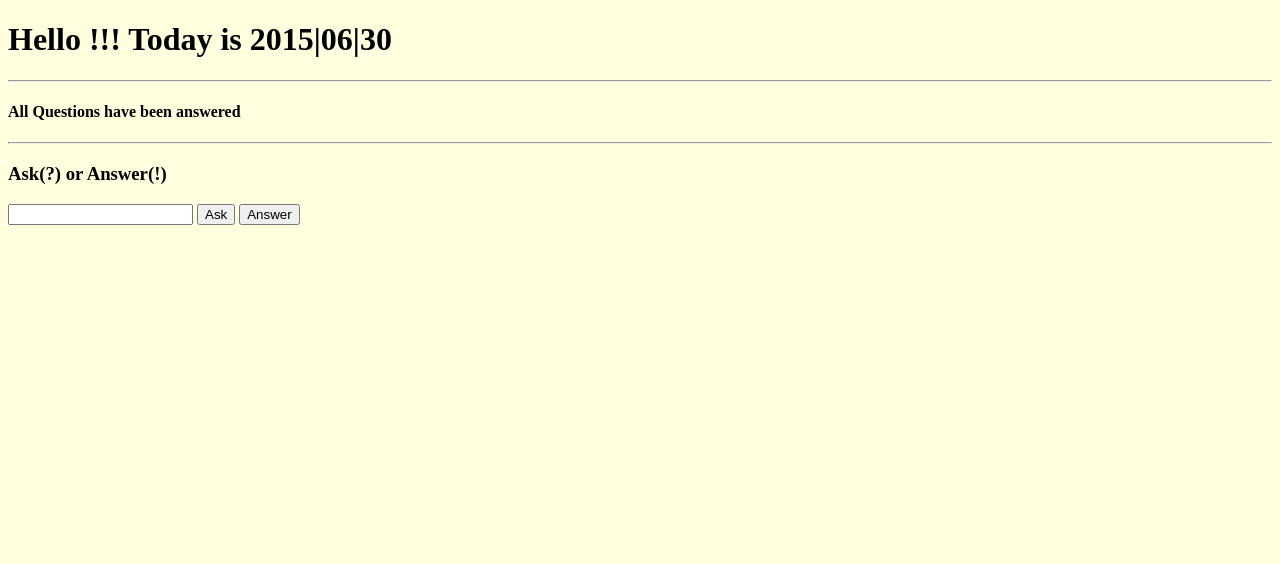
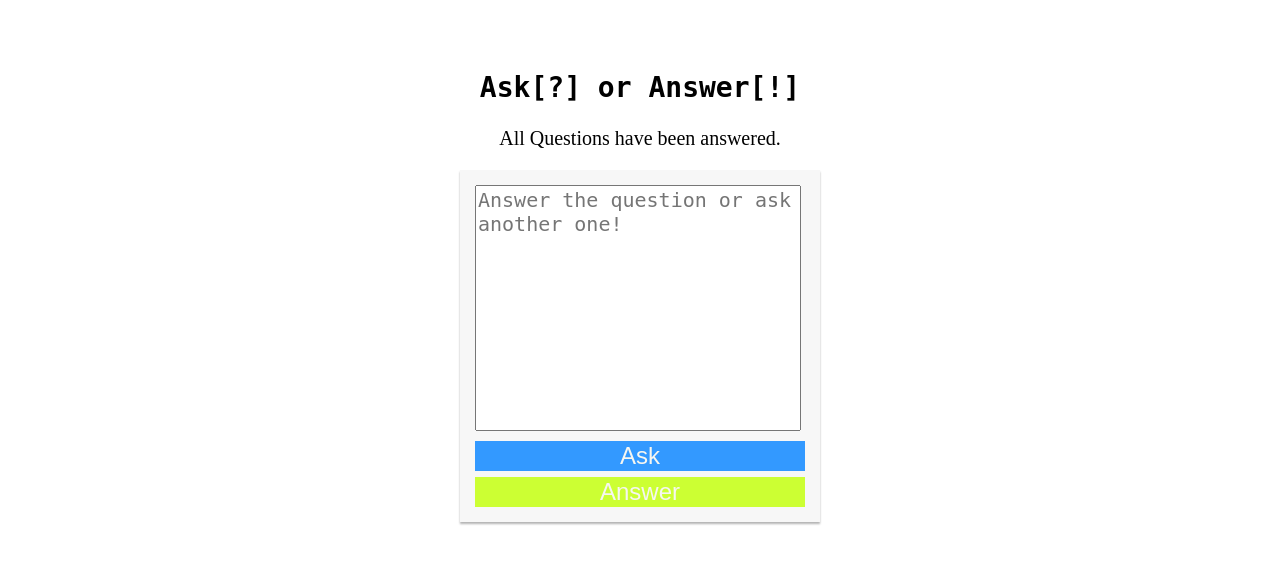
Before and after one commit to phenolplus/Ask_or_Answer, a Django app: page /ask/ in a window 1280 px wide. Shown: the top 564 px of the page. Run offline with Django 3.2, Linux system fonts and the light colour scheme; data that the repository does not hold is empty.

Commit message:
building css

```diff
--- a/templates/hello_temp.html
+++ b/templates/hello_temp.html
@@ -1,35 +1,29 @@
 <!DOCTYPE html>
 <html>
+	{% load staticfiles %}
 	<head>
-		<title>= Built from template =</title>
-		<style>
-			body {
-				background-color: lightyellow;
-			}
-		</style>
+		<title>Ask[?] or Answer[!]</title>
+		<link rel="stylesheet" href="{% static "home_basic.css" %}" type="text/css">
 	</head>
 	<body>
-		<h1>Hello !!! Today is {{current_time | date:"Y|m|d"}}</h1>
-		<hr>
+	<h2 class="logo-bar">Ask[?] or Answer[!]</h2>
+		<p class="question-holder">
 		{% if valid %}
-		<div>
-			<h4>{{ post.question }}</h4>
-			{{ post.answer }} <br>
-			<em>{{post.time_stamp}}  |  {{post.id}} </em>
-		</div>
+			{{ post.question }}
+			<em>--asked on {{post.time_stamp}}</em>
 		{% else %}
-		<h4> All Questions have been answered </h4>
+			All Questions have been answered.
 		{% endif %}
-		<hr>
-		<form method="POST">
+		</p>
+		<form method="POST" class="form-holder">
 			{% csrf_token %}
-			<h3>Ask(?) or Answer(!)</h3>
-			<input type="text" name="content">
 			{% if valid %}
 				<input type="hidden" value="{{ post.id }}" name="q_id">
 			{% endif %}
-			<input type="submit" value="Ask" name="__submit_ask">
-			<input type="submit" value="Answer" name="__submit_answer">
+			<textarea name="content" class="content-holder" maxlength="500" placeholder="Answer the question or ask another one!" required></textarea>
+			<input type="submit" value="Ask" name="__submit_ask" class="ask-button button">
+			<input type="submit" value="Answer" name="__submit_answer" class="ans-button button">
+			<span></span>
 		</form>
 	</body>
 </html>
--- /dev/null
+++ b/words/static/home_basic.css
@@ -0,0 +1,55 @@
+body {
+  padding-top: 40px;
+  padding-bottom: 40px;
+  background-color: #fff;
+}
+.logo-bar {
+	text-align: center;
+	font-family: monospace;
+	font-size: 28px;
+}
+.question-holder {
+	text-align: center;
+	font-size: 20px;
+}
+.form-holder {
+	max-width: 330px;
+	padding: 15px;
+	margin: 0 auto;
+	background-color: #f7f7f7;
+	-moz-box-shadow: 0px 2px 2px rgba(0, 0, 0, 0.3);
+	-webkit-box-shadow: 0px 2px 2px rgba(0, 0, 0, 0.3);
+    box-shadow: 0px 2px 2px rgba(0, 0, 0, 0.3);
+}
+.content-holder {
+	position: relative;
+	resize: none;
+	overflow: auto;
+	width: 320px;
+	min-height: 240px;
+	font-size: 20px;
+	-webkit-box-shadow: none;
+    -moz-box-shadow: none;
+    box-shadow: none;
+}
+
+.button {
+	box-shadow: none;
+	color: #F6F6F1;
+	text-shadow: none;
+	border: medium none;
+}
+
+.ask-button {
+	width: 100%;
+	font-size: 24px;
+	margin: 6px 6px 0px 0px;
+	background-color: #3399FF;
+}
+.ans-button {
+	width: 100%;
+	margin-bottom: 20px 0;
+	font-size: 24px;
+	margin: 6px 6px 0px 0px;
+	background-color: #CCFF33;
+}
```
